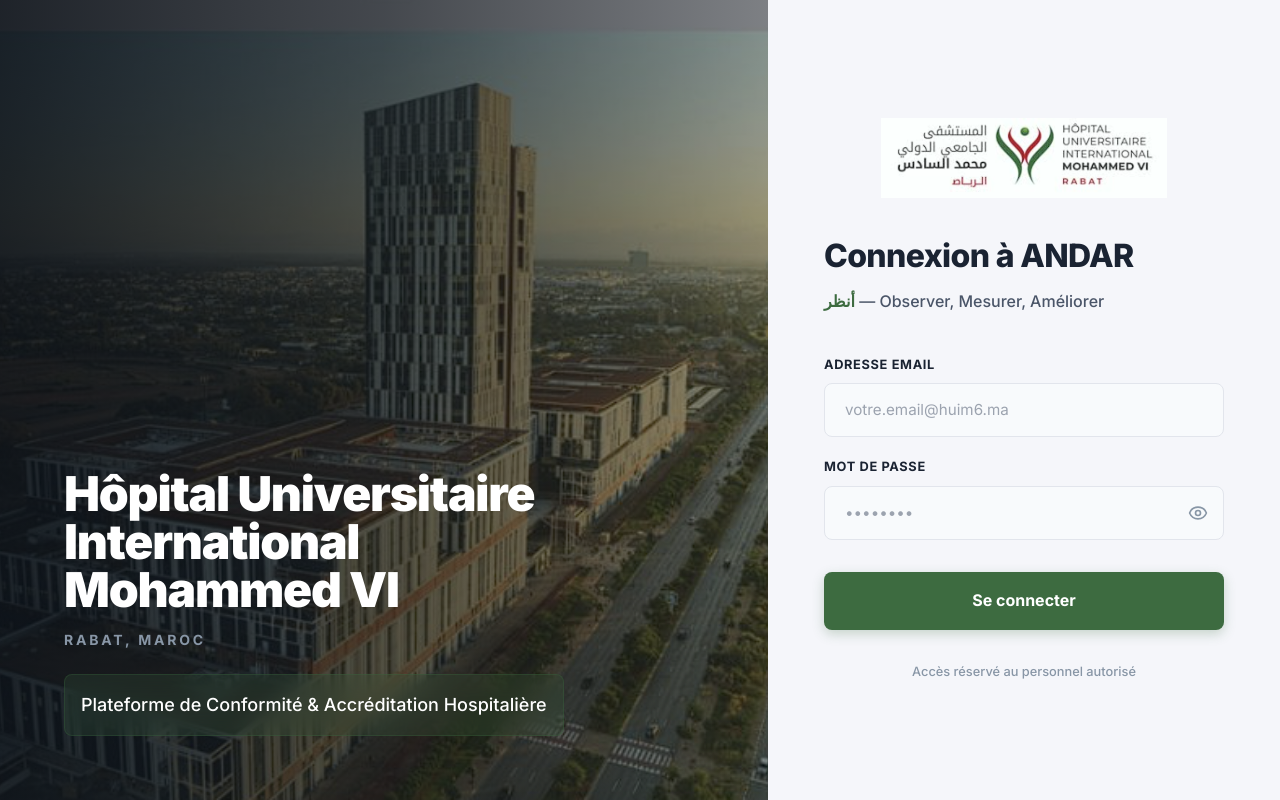
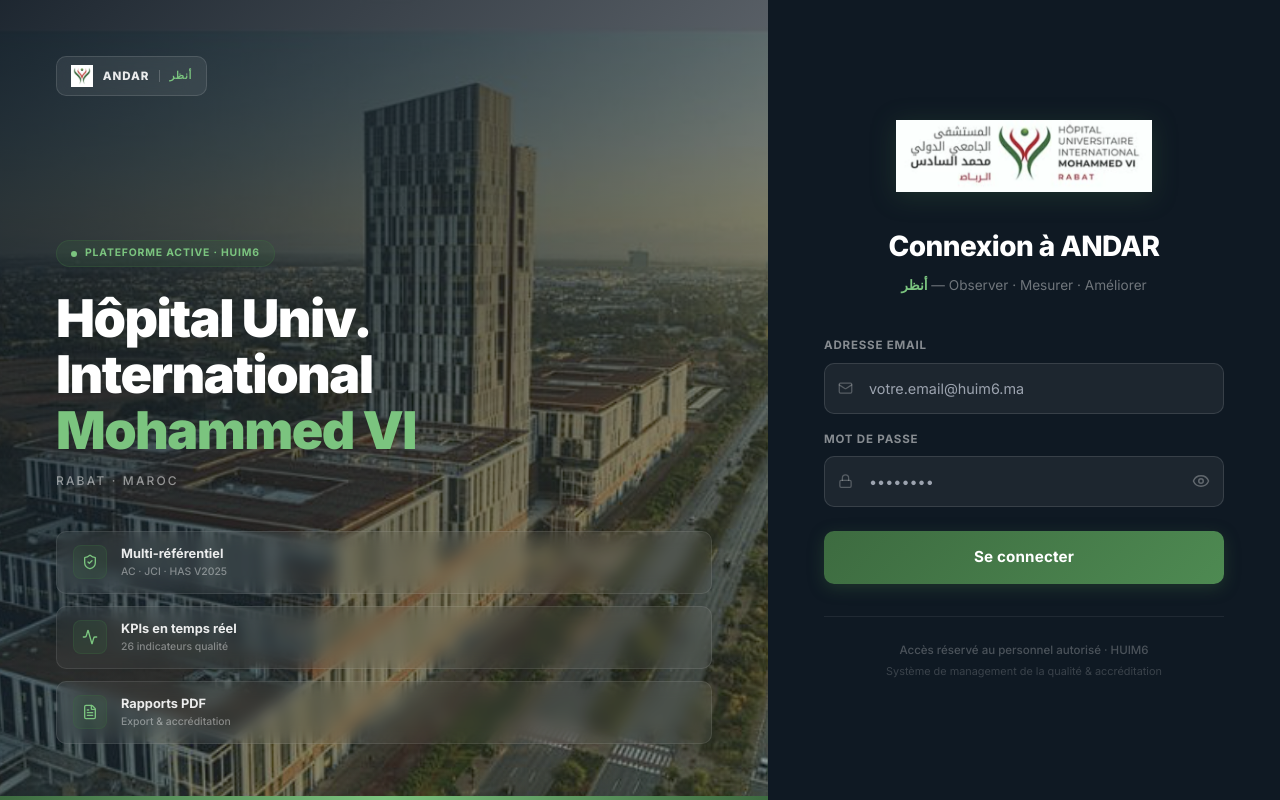
Before and after one commit to ridakodad/Andar-Dashboard, a Next.js app: page /login in a window 1280 px wide. Built offline with nearby package versions, Linux system fonts and the light colour scheme.

Commit message:
Login page premium dark redesign

```diff
--- a/src/app/login/page.tsx
+++ b/src/app/login/page.tsx
@@ -3,7 +3,13 @@
 import { useState } from "react";
 import { useRouter } from "next/navigation";
 import { useAuth } from "@/lib/auth-context";
-import { Eye, EyeOff, AlertCircle } from "lucide-react";
+import { Eye, EyeOff, AlertCircle, Mail, Lock, ShieldCheck, Activity, FileText } from "lucide-react";
+
+const FEATURES = [
+  { icon: ShieldCheck, label: "Multi-référentiel",  desc: "AC · JCI · HAS V2025" },
+  { icon: Activity,    label: "KPIs en temps réel", desc: "26 indicateurs qualité" },
+  { icon: FileText,    label: "Rapports PDF",        desc: "Export & accréditation" },
+];
 
 export default function LoginPage() {
   const { login } = useAuth();
@@ -13,6 +19,7 @@
   const [showPwd, setShowPwd] = useState(false);
   const [error, setError] = useState("");
   const [loading, setLoading] = useState(false);
+  const [focusedField, setFocusedField] = useState<"email" | "password" | null>(null);
 
   const handleSubmit = async (e: React.FormEvent) => {
     e.preventDefault();
@@ -21,127 +28,330 @@
     const result = await login(email, password);
     setLoading(false);
     if (result.success) router.push("/dashboard");
-    else setError(result.error || "Erreur de connexion.");
+    else setError(result.error || "Identifiants incorrects.");
   };
 
-  const inputStyle = {
-    width: "100%", padding: "0.875rem 1.25rem",
-    background: "#F8FAFC", border: "1px solid #E2E5EC",
-    borderRadius: "0.5rem", color: "#1A2332",
-    fontSize: "0.95rem", outline: "none",
-    transition: "all 0.15s",
+  const inputBase: React.CSSProperties = {
+    width: "100%",
+    padding: "0.8rem 1rem 0.8rem 2.75rem",
+    background: "rgba(255,255,255,0.06)",
+    border: "1px solid rgba(255,255,255,0.12)",
+    borderRadius: "0.625rem",
+    color: "#FFFFFF",
+    fontSize: "0.9rem",
+    outline: "none",
+    transition: "all 0.2s",
+    fontFamily: "Inter, sans-serif",
+  };
+
+  const inputFocused: React.CSSProperties = {
+    ...inputBase,
+    background: "rgba(255,255,255,0.10)",
+    border: "1px solid rgba(61,107,64,0.7)",
+    boxShadow: "0 0 0 3px rgba(61,107,64,0.15)",
   };
 
   return (
-    <div className="flex flex-col md:flex-row min-h-screen bg-[#F5F6FA]">
+    <div className="flex flex-col md:flex-row min-h-screen" style={{ background: "#0F1923" }}>
 
-      {/* Left Photo Side (30% on mobile, 60% on desktop) */}
-      <div className="relative w-full md:w-[60%] h-[30vh] md:h-screen flex-shrink-0">
+      {/* ── LEFT: Photo + Brand (hidden on small mobile, 60% on desktop) ── */}
+      <div className="relative hidden md:flex w-[60%] flex-shrink-0 flex-col">
+        {/* Hospital photo */}
         {/* eslint-disable-next-line @next/next/no-img-element */}
         <img
           src="/huim6_building.png"
           alt="HUIM6 Rabat"
           className="absolute inset-0 w-full h-full object-cover"
         />
-        <div className="absolute inset-0 bg-gradient-to-r from-[#0C1118]/90 via-[#0C1118]/70 to-[#0C1118]/40" />
 
-        <div className="absolute inset-0 p-6 md:p-16 flex flex-col justify-end">
-          <h1 className="text-xl md:text-5xl font-black text-white leading-tight mb-1 md:mb-4 tracking-tight">
-            Hôpital Universitaire<br className="hidden md:block"/> International<br className="hidden md:block"/> Mohammed VI
+        {/* Multi-layer overlay for depth */}
+        <div className="absolute inset-0" style={{
+          background: "linear-gradient(135deg, rgba(15,25,35,0.92) 0%, rgba(15,25,35,0.55) 60%, rgba(15,25,35,0.30) 100%)"
+        }} />
+        {/* Green accent strip at bottom */}
+        <div className="absolute bottom-0 left-0 right-0 h-1" style={{
+          background: "linear-gradient(90deg, #3D6B40, #7BC47F, #3D6B40)"
+        }} />
+
+        {/* Content */}
+        <div className="relative flex flex-col justify-between h-full p-14 z-10">
+          {/* Top: small logo mark */}
+          <div style={{
+            display: "inline-flex", alignItems: "center", gap: "0.6rem",
+            background: "rgba(255,255,255,0.07)",
+            border: "1px solid rgba(255,255,255,0.12)",
+            backdropFilter: "blur(12px)",
+            borderRadius: "10px",
+            padding: "0.5rem 0.875rem",
+            alignSelf: "flex-start",
+          }}>
+            {/* eslint-disable-next-line @next/next/no-img-element */}
+            <img src="/huim6_icon.png" alt="HUIM6" style={{ height: "22px", width: "auto" }} />
+            <span style={{ fontSize: "0.72rem", fontWeight: 800, color: "rgba(255,255,255,0.9)", letterSpacing: "0.08em" }}>ANDAR</span>
+            <span style={{ width: "1px", height: "12px", background: "rgba(255,255,255,0.2)" }} />
+            <span style={{ fontSize: "0.65rem", fontWeight: 600, color: "#7BC47F", letterSpacing: "0.06em" }}>أنظر</span>
+          </div>
+
+          {/* Bottom: main text */}
+          <div>
+            <div style={{
+              display: "inline-flex", alignItems: "center", gap: "0.5rem",
+              background: "rgba(61,107,64,0.20)",
+              border: "1px solid rgba(61,107,64,0.35)",
+              borderRadius: "9999px",
+              padding: "0.25rem 0.875rem",
+              marginBottom: "1.5rem",
+            }}>
+              <span style={{ width: "6px", height: "6px", borderRadius: "50%", background: "#7BC47F", display: "inline-block" }} />
+              <span style={{ fontSize: "0.65rem", color: "#7BC47F", fontWeight: 700, letterSpacing: "0.08em", textTransform: "uppercase" }}>
+                Plateforme active · HUIM6
+              </span>
+            </div>
+
+            <h1 style={{
+              fontSize: "3.25rem", fontWeight: 900, color: "#FFFFFF",
+              lineHeight: 1.08, letterSpacing: "-0.03em", marginBottom: "0.75rem",
+            }}>
+              Hôpital Univ.<br />International<br />
+              <span style={{ color: "#7BC47F" }}>Mohammed VI</span>
             </h1>
-          <div className="text-[#8896A6] text-xs md:text-sm font-bold tracking-[0.2em] mb-2 md:mb-6 uppercase">
-            Rabat, Maroc
+
+            <p style={{
+              color: "rgba(255,255,255,0.5)",
+              fontWeight: 500, marginBottom: "2.5rem", letterSpacing: "0.18em",
+              textTransform: "uppercase", fontSize: "0.75rem",
+            } as React.CSSProperties}>
+              Rabat · Maroc
+            </p>
+
+            {/* Feature pills */}
+            <div style={{ display: "flex", flexDirection: "column", gap: "0.75rem" }}>
+              {FEATURES.map(({ icon: Icon, label, desc }) => (
+                <div key={label} style={{
+                  display: "flex", alignItems: "center", gap: "0.875rem",
+                  background: "rgba(255,255,255,0.05)",
+                  border: "1px solid rgba(255,255,255,0.09)",
+                  backdropFilter: "blur(8px)",
+                  borderRadius: "10px",
+                  padding: "0.75rem 1rem",
+                }}>
+                  <div style={{
+                    width: "34px", height: "34px",
+                    background: "rgba(61,107,64,0.20)",
+                    border: "1px solid rgba(61,107,64,0.30)",
+                    borderRadius: "8px",
+                    display: "flex", alignItems: "center", justifyContent: "center",
+                    flexShrink: 0,
+                  }}>
+                    <Icon size={16} color="#7BC47F" />
                   </div>
-          <div className="inline-block bg-[#3D6B40]/20 border border-[#3D6B40]/30 backdrop-blur-md rounded-lg p-2 md:p-4 self-start">
-            <p className="text-white font-medium text-xs md:text-lg">Plateforme de Conformité & Accréditation Hospitalière</p>
+                  <div>
+                    <div style={{ fontSize: "0.8rem", fontWeight: 700, color: "rgba(255,255,255,0.90)" }}>{label}</div>
+                    <div style={{ fontSize: "0.65rem", color: "rgba(255,255,255,0.40)", fontWeight: 500 }}>{desc}</div>
+                  </div>
+                </div>
+              ))}
+            </div>
           </div>
         </div>
       </div>
 
-      {/* Right Form Side (70% on mobile, 40% on desktop) */}
-      <div className="flex-1 w-full md:w-[40%] flex items-center justify-center p-6 md:p-12 relative overflow-y-auto">
-        <div style={{ maxWidth: "400px", width: "100%", margin: "0 auto", textAlign: "center" }}>
+      {/* ── RIGHT: Login form (full width on mobile, 40% on desktop) ── */}
+      <div className="flex-1 flex flex-col items-center justify-center p-6 md:p-14 overflow-y-auto">
 
-          {/* Logo moved above form */}
+        {/* Mobile top brand bar */}
+        <div className="md:hidden flex items-center gap-3 mb-8 self-start">
+          {/* eslint-disable-next-line @next/next/no-img-element */}
+          <img src="/huim6_icon.png" alt="HUIM6" className="h-8 w-auto" />
+          <div>
+            <div style={{ fontWeight: 800, fontSize: "0.9rem", color: "#FFFFFF" }}>ANDAR</div>
+            <div style={{ fontSize: "0.58rem", color: "#3D6B40", fontWeight: 700, letterSpacing: "0.1em" }}>HUIM6 · Rabat</div>
+          </div>
+        </div>
+
+        <div style={{ width: "100%", maxWidth: "400px" }}>
+
+          {/* Logo */}
           <div style={{ marginBottom: "2rem", display: "flex", justifyContent: "center" }}>
             {/* eslint-disable-next-line @next/next/no-img-element */}
-            <img src="/huim6_logo.png" alt="HUIM6" style={{ height: "80px", width: "auto" }} />
+            <img
+              src="/huim6_logo.png"
+              alt="HUIM6"
+              style={{ height: "72px", width: "auto", filter: "drop-shadow(0 4px 12px rgba(61,107,64,0.3))" }}
+            />
           </div>
 
-          <div style={{ marginBottom: "2.5rem", textAlign: "left" }}>
-            <h2 style={{ fontSize: "2rem", fontWeight: 800, color: "#1A2332", marginBottom: "0.5rem", letterSpacing: "-0.02em" }}>
+          {/* Heading */}
+          <div style={{ textAlign: "center", marginBottom: "2.5rem" }}>
+            <h2 style={{
+              fontSize: "1.75rem", fontWeight: 800, color: "#FFFFFF",
+              letterSpacing: "-0.02em", marginBottom: "0.4rem",
+            }}>
               Connexion à ANDAR
             </h2>
-            <p style={{ fontSize: "1rem", color: "#4A5568", fontWeight: 500 }}>
-              <span style={{ color: "#3D6B40", fontWeight: 700 }}>أنظر</span> — Observer, Mesurer, Améliorer
+            <p style={{ fontSize: "0.85rem", color: "rgba(255,255,255,0.40)", fontWeight: 400 }}>
+              <span style={{ color: "#7BC47F", fontWeight: 700 }}>أنظر</span>
+              {" "}— Observer · Mesurer · Améliorer
             </p>
           </div>
 
-          <div style={{ textAlign: "left" }}>
+          {/* Error */}
           {error && (
             <div style={{
-                background: "rgba(154,40,48,0.08)", border: "1px solid rgba(154,40,48,0.2)",
-                borderRadius: "0.5rem", padding: "1rem",
-                display: "flex", alignItems: "center", gap: "0.5rem",
-                color: "#9A2830", fontSize: "0.9rem", marginBottom: "1.5rem", fontWeight: 500,
+              display: "flex", alignItems: "center", gap: "0.625rem",
+              background: "rgba(154,40,48,0.12)",
+              border: "1px solid rgba(154,40,48,0.30)",
+              borderRadius: "0.625rem",
+              padding: "0.875rem 1rem",
+              marginBottom: "1.5rem",
+              color: "#FF8080", fontSize: "0.85rem", fontWeight: 500,
             }}>
-                <AlertCircle size={18} /> {error}
+              <AlertCircle size={16} style={{ flexShrink: 0 }} /> {error}
             </div>
           )}
 
-            <form onSubmit={handleSubmit}>
-              <div style={{ marginBottom: "1.25rem" }}>
-                <label style={{ display: "block", fontSize: "0.8rem", fontWeight: 700, color: "#1A2332", textTransform: "uppercase", letterSpacing: "0.05em", marginBottom: "0.5rem" }}>
+          {/* Form */}
+          <form onSubmit={handleSubmit} style={{ display: "flex", flexDirection: "column", gap: "1rem" }}>
+
+            {/* Email field */}
+            <div>
+              <label style={{
+                display: "block", fontSize: "0.72rem", fontWeight: 700,
+                color: "rgba(255,255,255,0.50)", textTransform: "uppercase",
+                letterSpacing: "0.07em", marginBottom: "0.5rem",
+              }}>
                 Adresse email
               </label>
-                <input type="email" value={email} onChange={e => setEmail(e.target.value)} required style={inputStyle}
+              <div style={{ position: "relative" }}>
+                <Mail size={15} style={{
+                  position: "absolute", left: "0.875rem", top: "50%", transform: "translateY(-50%)",
+                  color: focusedField === "email" ? "#7BC47F" : "rgba(255,255,255,0.25)",
+                  transition: "color 0.2s",
+                }} />
+                <input
+                  type="email"
+                  value={email}
+                  onChange={e => setEmail(e.target.value)}
+                  required
                   placeholder="votre.email@huim6.ma"
-                  onFocus={e => { e.target.style.borderColor = "#3D6B40"; e.target.style.boxShadow = "0 0 0 3px rgba(61,107,64,0.1)"; e.target.style.background = "#FFFFFF" }}
-                  onBlur={e => { e.target.style.borderColor = "#E2E5EC"; e.target.style.boxShadow = "none"; e.target.style.background = "#F8FAFC" }} />
+                  style={focusedField === "email" ? inputFocused : inputBase}
+                  onFocus={() => setFocusedField("email")}
+                  onBlur={() => setFocusedField(null)}
+                />
+              </div>
             </div>
 
-              <div style={{ marginBottom: "2rem" }}>
-                <label style={{ display: "block", fontSize: "0.8rem", fontWeight: 700, color: "#1A2332", textTransform: "uppercase", letterSpacing: "0.05em", marginBottom: "0.5rem" }}>
+            {/* Password field */}
+            <div>
+              <label style={{
+                display: "block", fontSize: "0.72rem", fontWeight: 700,
+                color: "rgba(255,255,255,0.50)", textTransform: "uppercase",
+                letterSpacing: "0.07em", marginBottom: "0.5rem",
+              }}>
                 Mot de passe
               </label>
               <div style={{ position: "relative" }}>
-                  <input type={showPwd ? "text" : "password"} value={password} onChange={e => setPassword(e.target.value)} required
+                <Lock size={15} style={{
+                  position: "absolute", left: "0.875rem", top: "50%", transform: "translateY(-50%)",
+                  color: focusedField === "password" ? "#7BC47F" : "rgba(255,255,255,0.25)",
+                  transition: "color 0.2s",
+                }} />
+                <input
+                  type={showPwd ? "text" : "password"}
+                  value={password}
+                  onChange={e => setPassword(e.target.value)}
+                  required
                   placeholder="••••••••"
-                    style={{ ...inputStyle, paddingRight: "3rem" }}
-                    onFocus={e => { e.target.style.borderColor = "#3D6B40"; e.target.style.boxShadow = "0 0 0 3px rgba(61,107,64,0.1)"; e.target.style.background = "#FFFFFF" }}
-                    onBlur={e => { e.target.style.borderColor = "#E2E5EC"; e.target.style.boxShadow = "none"; e.target.style.background = "#F8FAFC" }} />
-                  <button type="button" onClick={() => setShowPwd(!showPwd)} style={{
-                    position: "absolute", right: "1rem", top: "50%", transform: "translateY(-50%)",
-                    background: "none", border: "none", cursor: "pointer", color: "#8896A6",
-                    display: "flex", alignItems: "center", justifyContent: "center"
-                  }}>
-                    {showPwd ? <EyeOff size={20} /> : <Eye size={20} />}
+                  style={{
+                    ...(focusedField === "password" ? inputFocused : inputBase),
+                    paddingRight: "3rem",
+                  }}
+                  onFocus={() => setFocusedField("password")}
+                  onBlur={() => setFocusedField(null)}
+                />
+                <button
+                  type="button"
+                  onClick={() => setShowPwd(!showPwd)}
+                  style={{
+                    position: "absolute", right: "0.875rem", top: "50%", transform: "translateY(-50%)",
+                    background: "none", border: "none", cursor: "pointer",
+                    color: "rgba(255,255,255,0.30)",
+                    display: "flex", alignItems: "center", justifyContent: "center",
+                    transition: "color 0.15s",
+                  }}
+                  onMouseEnter={e => (e.currentTarget.style.color = "rgba(255,255,255,0.70)")}
+                  onMouseLeave={e => (e.currentTarget.style.color = "rgba(255,255,255,0.30)")}
+                >
+                  {showPwd ? <EyeOff size={18} /> : <Eye size={18} />}
                 </button>
               </div>
             </div>
 
-              <button type="submit" disabled={loading} style={{
-                width: "100%", padding: "1rem",
-                background: loading ? "#E2E5EC" : "#3D6B40",
-                color: loading ? "#8896A6" : "white",
-                border: "none", borderRadius: "0.5rem",
-                fontWeight: 700, fontSize: "1rem",
+            {/* Submit */}
+            <button
+              type="submit"
+              disabled={loading}
+              style={{
+                width: "100%",
+                padding: "0.9rem",
+                marginTop: "0.5rem",
+                background: loading
+                  ? "rgba(255,255,255,0.06)"
+                  : "linear-gradient(135deg, #3D6B40, #4E8A52)",
+                color: loading ? "rgba(255,255,255,0.30)" : "#FFFFFF",
+                border: "none",
+                borderRadius: "0.625rem",
+                fontWeight: 700, fontSize: "0.95rem",
                 cursor: loading ? "not-allowed" : "pointer",
                 transition: "all 0.2s",
-                boxShadow: loading ? "none" : "0 4px 12px rgba(61,107,64,0.25)",
+                boxShadow: loading ? "none" : "0 4px 16px rgba(61,107,64,0.35)",
+                letterSpacing: "0.01em",
               }}
-                onMouseEnter={e => { if (!loading) { e.currentTarget.style.background = "#2D5030"; e.currentTarget.style.transform = "translateY(-1px)"} }}
-                onMouseLeave={e => { if (!loading) { e.currentTarget.style.background = "#3D6B40"; e.currentTarget.style.transform = "none"} }}
+              onMouseEnter={e => {
+                if (!loading) {
+                  e.currentTarget.style.background = "linear-gradient(135deg, #2D5030, #3D6B40)";
+                  e.currentTarget.style.transform = "translateY(-1px)";
+                  e.currentTarget.style.boxShadow = "0 8px 24px rgba(61,107,64,0.40)";
+                }
+              }}
+              onMouseLeave={e => {
+                if (!loading) {
+                  e.currentTarget.style.background = "linear-gradient(135deg, #3D6B40, #4E8A52)";
+                  e.currentTarget.style.transform = "none";
+                  e.currentTarget.style.boxShadow = "0 4px 16px rgba(61,107,64,0.35)";
+                }
+              }}
             >
-                {loading ? "Connexion en cours..." : "Se connecter"}
+              {loading ? (
+                <span style={{ display: "flex", alignItems: "center", justifyContent: "center", gap: "0.5rem" }}>
+                  <span style={{
+                    width: "16px", height: "16px", borderRadius: "50%",
+                    border: "2px solid rgba(255,255,255,0.3)", borderTop: "2px solid white",
+                    animation: "spin 0.7s linear infinite", display: "inline-block",
+                  }} />
+                  Connexion en cours…
+                </span>
+              ) : "Se connecter"}
             </button>
           </form>
+
+          {/* Footer */}
+          <div style={{
+            marginTop: "2rem",
+            paddingTop: "1.5rem",
+            borderTop: "1px solid rgba(255,255,255,0.07)",
+            textAlign: "center",
+          }}>
+            <p style={{ fontSize: "0.72rem", color: "rgba(255,255,255,0.25)", fontWeight: 500 }}>
+              Accès réservé au personnel autorisé · HUIM6
+            </p>
+            <p style={{ fontSize: "0.68rem", color: "rgba(255,255,255,0.18)", marginTop: "0.25rem" }}>
+              Système de management de la qualité & accréditation
+            </p>
+          </div>
         </div>
 
-          <p style={{ textAlign: "center", marginTop: "2rem", fontSize: "0.8rem", color: "#8896A6", fontWeight: 500 }}>
-            Accès réservé au personnel autorisé
-          </p>
-        </div>
+        <style>{`@keyframes spin { to { transform: rotate(360deg); } }`}</style>
       </div>
     </div>
   );
```
Lines whose indentation alone changed are shown as unchanged.
